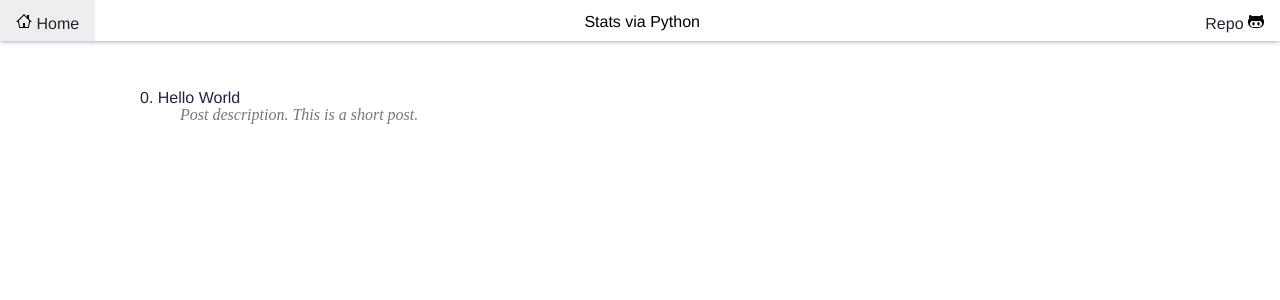
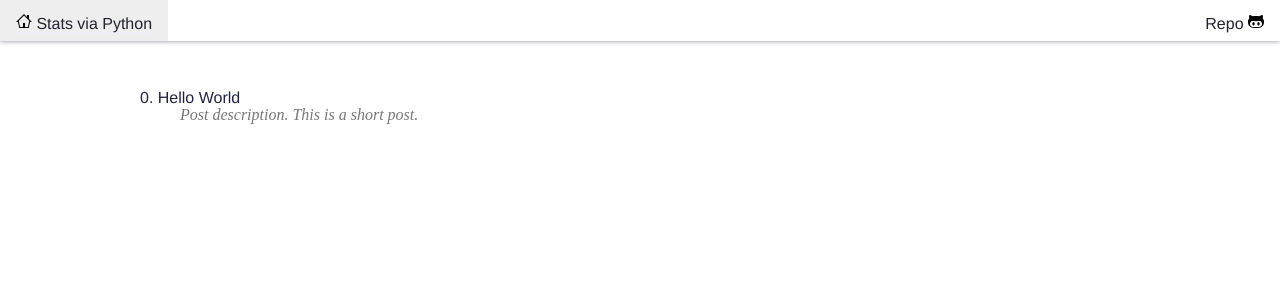
Before and after one commit to tanyaschlusser/stats-via-python, a Jekyll site: the page built from docs/index.html, in a window 1280 px wide. Shown: the top 300 px of the page. Built offline with Jekyll 4.4.1, drawn with Linux system fonts in a browser that asks for light colours.

Commit message:
site name and home are the same thing

```diff
--- a/docs/_layouts/default.html
+++ b/docs/_layouts/default.html
@@ -15,10 +15,9 @@ title: 'Statistics via Python'
     <ul>
       <li>
         <a href='{{site.baseurl}}/' class='{% if page.section == "blog" %}current{% endif %}'>
-            <img src='{{site.baseurl}}/img/octicons-5.0.1/lib/svg/home.svg' alt='Home'/> Home
+            <img src='{{site.baseurl}}/img/octicons-5.0.1/lib/svg/home.svg' alt='Home'/> {{site.sitename}}
           </a>
       </li>
-      <li>{{site.sitename}}</li>
       <li>
           <a href='https://github.com/tanyaschlusser{{site.baseurl}}'>
             Repo <img src='{{site.baseurl}}/img/octicons-5.0.1/lib/svg/octoface.svg' alt='Repository'/>
```
